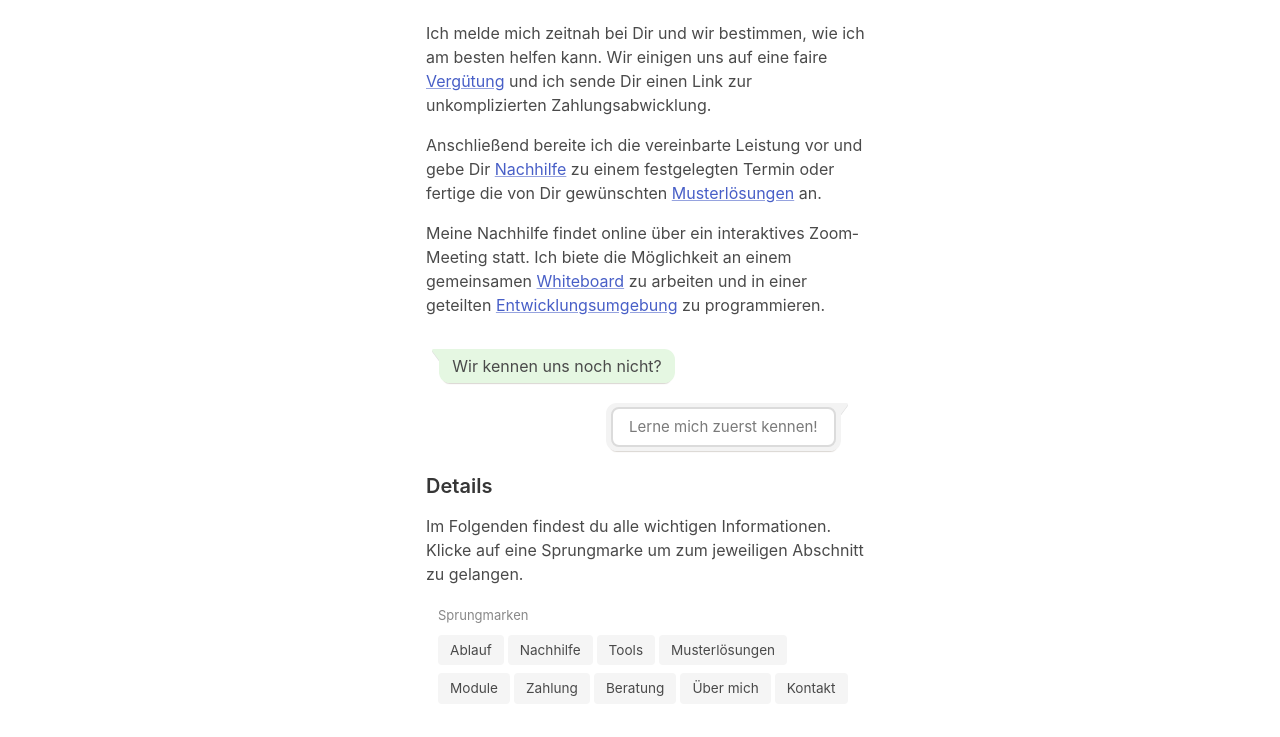
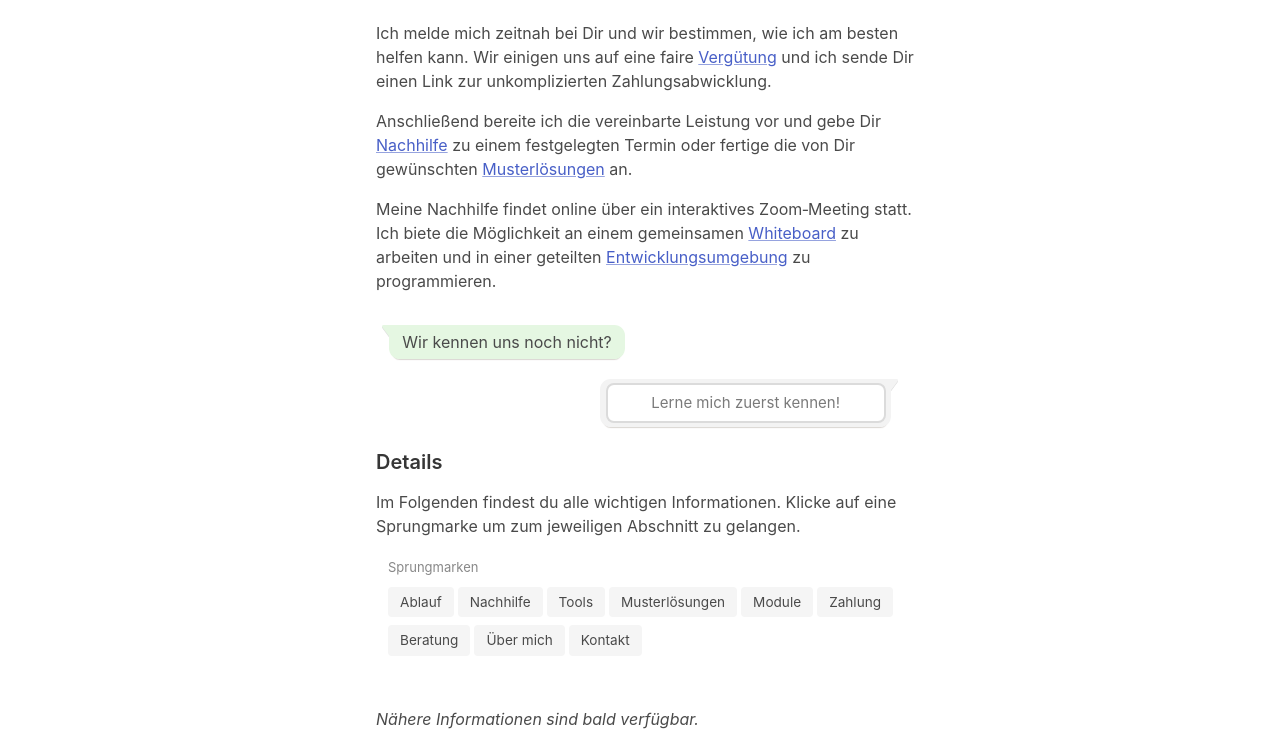
Before and after one commit to informatiktutor/website-v1, a website: page docs/index.html in a window 1280 px wide. Shown: the part 884-1621 px from the top of the page. Drawn offline with Linux system fonts and the light colour scheme.

Commit message:
Increase page width on desktop

```diff
--- a/_styles/main.scss
+++ b/_styles/main.scss
@@ -226,7 +226,7 @@ ol.is-inline {
     border-bottom: 1px solid $offer-border-color;
 }
 
-$page-content-max-width: 450px;
+$page-content-max-width: 550px;
 $page-padding-x: 1.5rem;
 $page-mobile-add-x: .5rem;
 $header-y-padding: .6rem;
@@ -297,10 +297,12 @@ body.has-navbar-fixed-top {
 
     @include from($tablet) {
         &.is-wide {
-            max-width: 500px;
+            // max-width: 500px;
+            max-width: $page-content-max-width + 50px;
         }
         &.is-wider {
-            max-width: 600px;
+            // max-width: 600px;
+            max-width: $page-content-max-width + 150px;
         }
     }
 
@@ -477,8 +479,10 @@ $arrow-size: 8px;
     }
 }
 
+$chat-bubble-max-width: 320px;
+
 .chat-bubble {
-    max-width: 80%;
+    max-width: $chat-bubble-max-width;
     display: inline-block;
     position: relative;
     text-align: left;
@@ -511,8 +515,6 @@ $arrow-size: 8px;
 }
 
 .chat-button {
-    $chat-bubble-max-width: 80%;
-
     &.is-fullwidth {
         min-width: $chat-bubble-max-width;
     }
```
Also changed, not shown: docs/assets/css/main.css.
